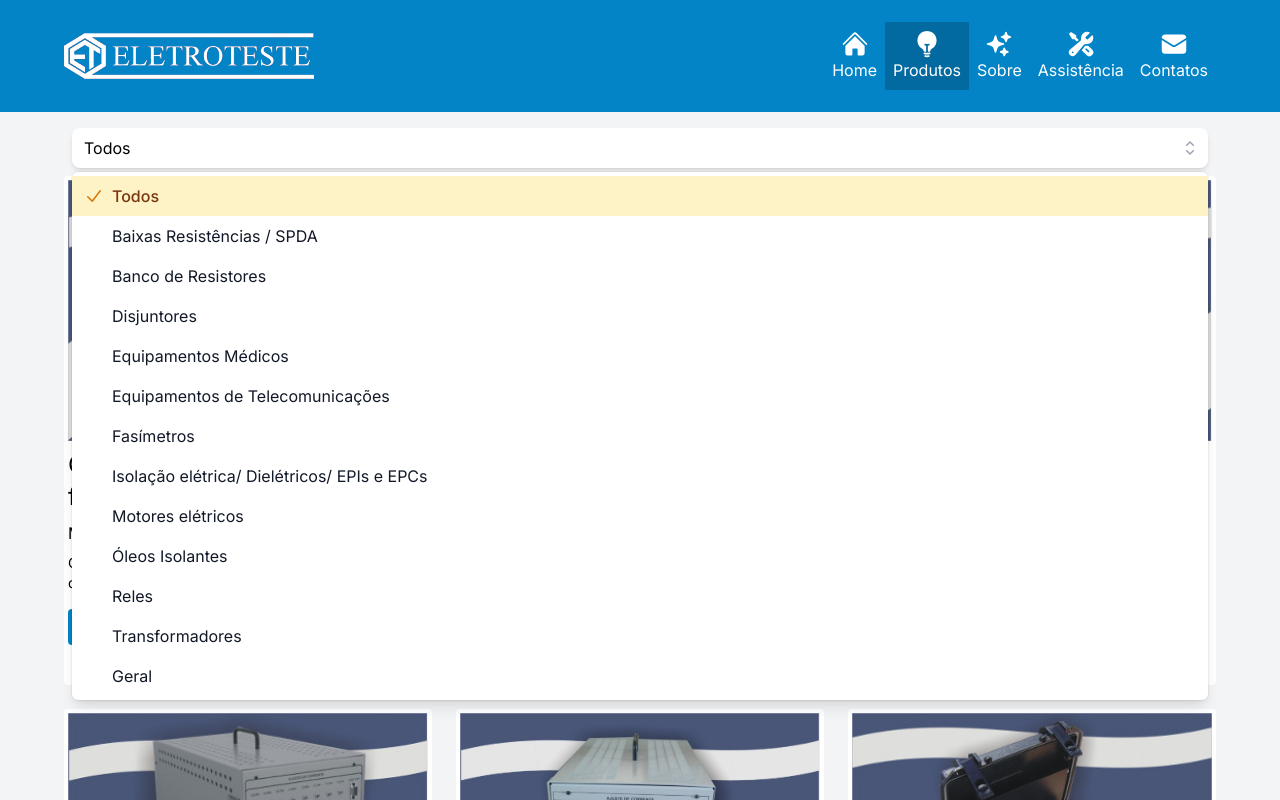
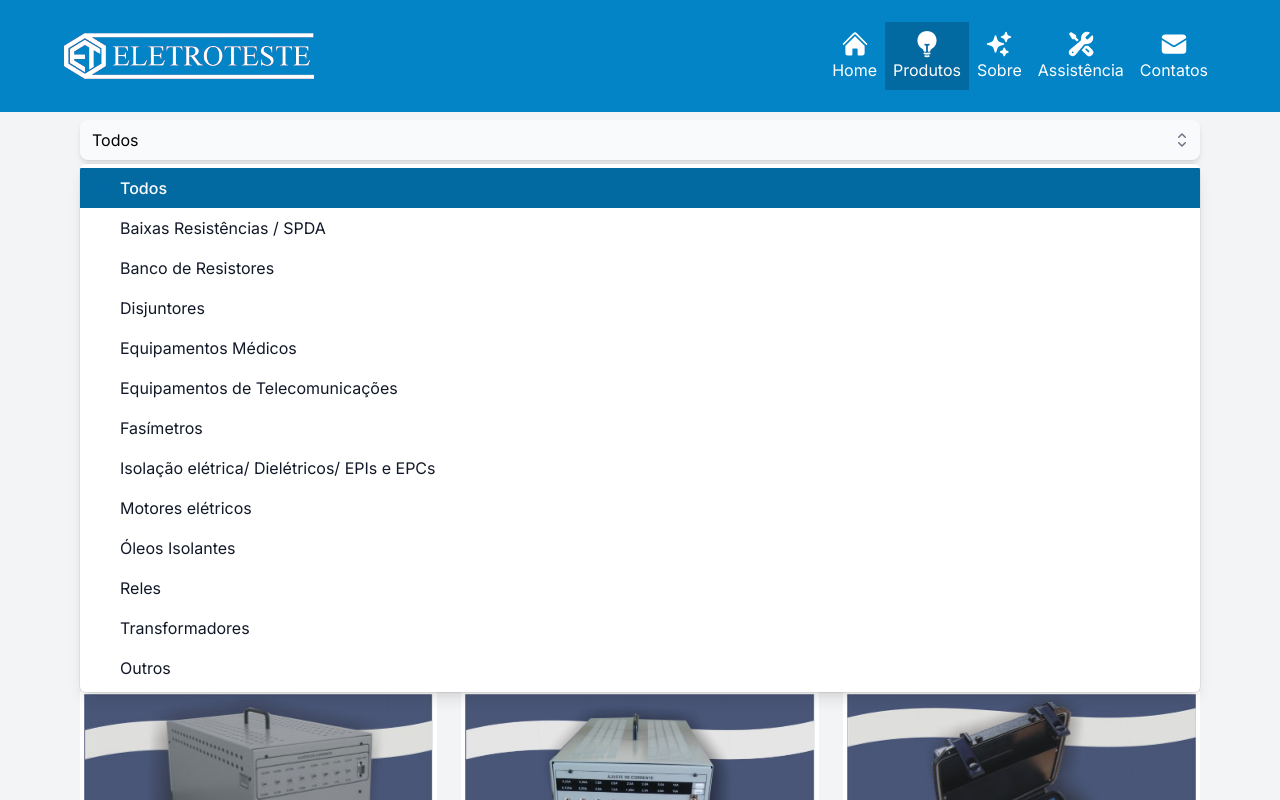
Before and after one commit to FernandoAvellar/eletroteste.com.br, a Next.js app: page /produtos in a window 1280 px wide. Both pictures are taken after a click on the button "Todos". Shown: the top 800 px of the page. Built offline with nearby package versions, Linux system fonts and the light colour scheme.

Commit message:
estilizando o filtro de produtos

```diff
--- a/app/database/produtos-data.js
+++ b/app/database/produtos-data.js
@@ -64,7 +64,7 @@ const produtos = [
     modelo: 'FET',
     imagemRef: '/fet.jpg',
     pdfRef: '/fet.pdf',
-    categoria: 'geral',
+    categoria: 'outros',
     conteudo:
       'Fonte de alimentação CC linear, estabilizada e variável. Possui medidores de precisão integrado. Para uso em laboratório ou com fontes de potencia com alimentação trifásica.',
   },
--- a/app/produtos/page.js
+++ b/app/produtos/page.js
@@ -2,23 +2,28 @@
 import Produto from '../ui/produto'
 import { Fragment, useState } from 'react'
 import { Listbox, Transition } from '@headlessui/react'
+import clsx from 'clsx'
 import { CheckIcon, ChevronUpDownIcon } from '@heroicons/react/20/solid'
 
 export default function ProdutosPage() {
   const categorias = [
-    { cat: 'all', name: 'Todos' },
-    { cat: 'baixaResistencia', name: 'Baixas Resistências / SPDA' },
-    { cat: 'bancoResistores', name: 'Banco de Resistores' },
-    { cat: 'disjuntores', name: 'Disjuntores' },
-    { cat: 'medicos', name: 'Equipamentos Médicos' },
-    { cat: 'telecom', name: 'Equipamentos de Telecomunicações' },
-    { cat: 'fasimetros', name: 'Fasímetros' },
-    { cat: 'isolamento', name: 'Isolação elétrica/ Dielétricos/ EPIs e EPCs' },
-    { cat: 'motores', name: 'Motores elétricos' },
-    { cat: 'oleos', name: 'Óleos Isolantes' },
-    { cat: 'reles', name: 'Reles' },
-    { cat: 'trafo', name: 'Transformadores' },
-    { cat: 'geral', name: 'Geral' },
+    { id: 1, cat: 'all', name: 'Todos' },
+    { id: 2, cat: 'baixaResistencia', name: 'Baixas Resistências / SPDA' },
+    { id: 3, cat: 'bancoResistores', name: 'Banco de Resistores' },
+    { id: 4, cat: 'disjuntores', name: 'Disjuntores' },
+    { id: 5, cat: 'medicos', name: 'Equipamentos Médicos' },
+    { id: 6, cat: 'telecom', name: 'Equipamentos de Telecomunicações' },
+    { id: 7, cat: 'fasimetros', name: 'Fasímetros' },
+    {
+      id: 8,
+      cat: 'isolamento',
+      name: 'Isolação elétrica/ Dielétricos/ EPIs e EPCs',
+    },
+    { id: 9, cat: 'motores', name: 'Motores elétricos' },
+    { id: 10, cat: 'oleos', name: 'Óleos Isolantes' },
+    { id: 11, cat: 'reles', name: 'Reles' },
+    { id: 12, cat: 'trafo', name: 'Transformadores' },
+    { id: 13, cat: 'outros', name: 'Outros' },
   ]
 
   const { produtos } = require('../../app/database/produtos-data.js')
@@ -26,17 +31,13 @@ export default function ProdutosPage() {
   const [produtosFiltrados, setProdutosFiltrados] = useState(produtos)
 
   function handleFilterChange(e) {
-    console.log(e)
     setSelected(e)
     const catSelecionada = e.cat
-    console.log(catSelecionada)
-
     if (catSelecionada !== 'all') {
       const produtosAposFiltro = produtos.filter(
         (produto) => produto.categoria === catSelecionada,
       )
       setProdutosFiltrados(produtosAposFiltro)
-      console.log(produtosAposFiltro)
     } else {
       setProdutosFiltrados(produtos)
     }
@@ -44,15 +45,15 @@ export default function ProdutosPage() {
 
   return (
     <>
-      <div className="mx-auto w-full max-w-6xl p-2">
+      <div className="mx-auto w-full max-w-6xl px-2 md:px-4">
         <div>
           <Listbox value={selected} onChange={handleFilterChange}>
             <div className="relative">
-              <Listbox.Button className="relative w-full cursor-default rounded-lg bg-white py-2 pl-3 pr-10 text-left text-sm shadow-md focus:outline-none focus-visible:border-indigo-500 focus-visible:ring-2 focus-visible:ring-white/75 focus-visible:ring-offset-2 focus-visible:ring-offset-orange-300 md:text-base">
+              <Listbox.Button className="relative w-full cursor-default rounded-lg bg-gray-50 py-2 pl-3 pr-10 text-left text-sm shadow-md focus:outline-none focus-visible:border-sky-600 focus-visible:ring-2 focus-visible:ring-white/75 focus-visible:ring-offset-2 focus-visible:ring-offset-sky-600 md:text-base">
                 <span className="block truncate">{selected.name}</span>
                 <span className="pointer-events-none absolute inset-y-0 right-0 flex items-center pr-2">
                   <ChevronUpDownIcon
-                    className="h-5 w-5 text-gray-400"
+                    className="size-5 text-gray-500"
                     aria-hidden="true"
                   />
                 </span>
@@ -64,17 +65,15 @@ export default function ProdutosPage() {
                 leaveTo="opacity-0"
               >
                 <Listbox.Options className="absolute mt-1 h-fit w-full overflow-auto rounded-md bg-white py-1 text-sm shadow-lg ring-1 ring-black/5 focus:outline-none md:text-base">
-                  {categorias.map((person, personIdx) => (
+                  {categorias.map((categoria) => (
                     <Listbox.Option
-                      key={personIdx}
+                      key={categoria.id}
                       className={({ active }) =>
                         `relative cursor-default select-none py-2 pl-10 pr-4 ${
-                          active
-                            ? 'bg-amber-100 text-amber-900'
-                            : 'text-gray-900'
+                          active ? 'bg-sky-700 text-white' : 'text-gray-900'
                         }`
                       }
-                      value={person}
+                      value={categoria}
                     >
                       {({ selected }) => (
                         <>
@@ -83,12 +82,12 @@ export default function ProdutosPage() {
                               selected ? 'font-medium' : 'font-normal'
                             }`}
                           >
-                            {person.name}
+                            {categoria.name}
                           </span>
                           {selected ? (
-                            <span className="absolute inset-y-0 left-0 flex items-center pl-3 text-amber-600">
+                            <span className="absolute inset-y-0 left-0 flex items-center pl-3 text-sky-700">
                               <CheckIcon
-                                className="h-5 w-5"
+                                className="size-5"
                                 aria-hidden="true"
                               />
                             </span>
@@ -103,7 +102,7 @@ export default function ProdutosPage() {
           </Listbox>
         </div>
       </div>
-      <div className="container mx-auto grid max-w-6xl gap-6 p-2 md:grid-cols-3 md:p-0 ">
+      <div className="container mx-auto grid max-w-6xl gap-6 px-2 py-1 md:grid-cols-3 md:px-4 lg:px-4">
         {produtosFiltrados.map((produto) => {
           return <Produto key={produto.id} produto={produto} />
         })}
```
